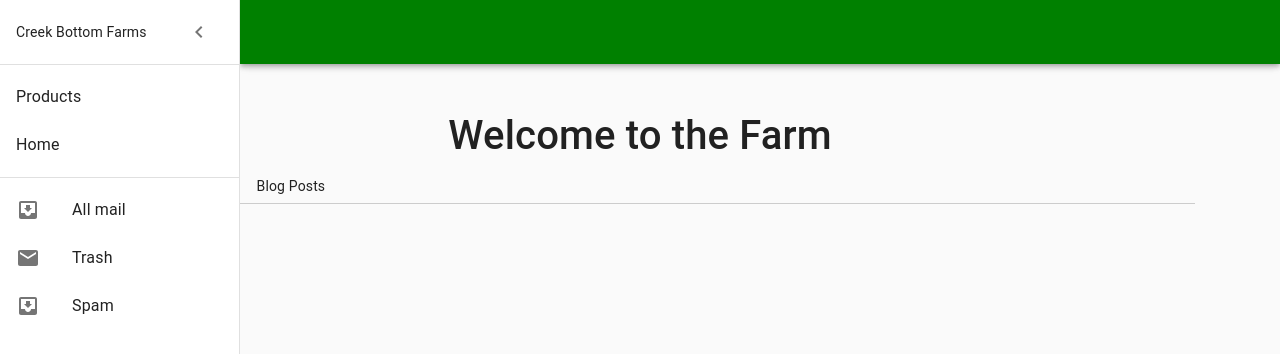
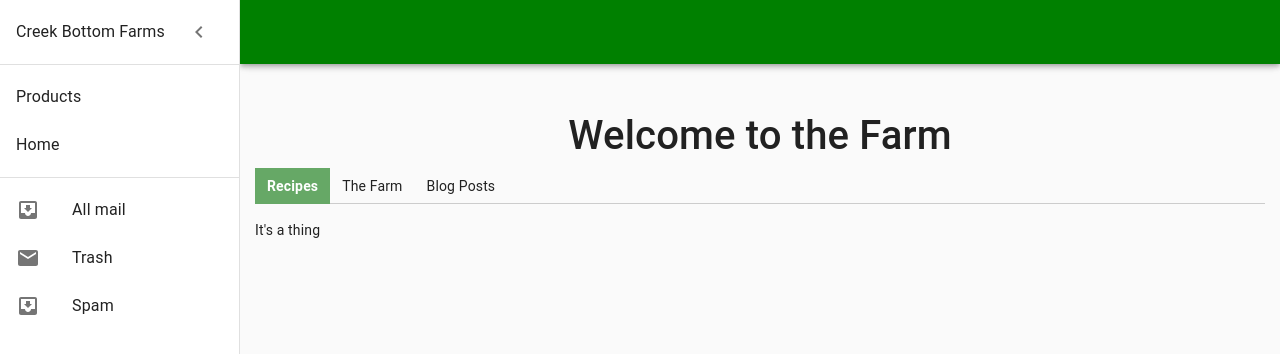
Before and after one commit to hjohnson120/urban_farms, a React (Create React App) app in the folder ClientApp/: page /home in a window 1280 px wide. Both pictures are taken after a click on the button "open drawer". Shown: the top 354 px of the page. Built offline with nearby package versions, Linux system fonts and the light colour scheme.

Commit message:
added sideNav open state to layout

```diff
--- a/ClientApp/src/components/Layout.jsx
+++ b/ClientApp/src/components/Layout.jsx
@@ -1,12 +1,49 @@
-import React, { Component } from 'react'
+import React, { useState } from 'react'
 import { Container } from 'reactstrap'
 import SideNav from './SideNavMenu/SideNav'
+import { makeStyles, useTheme } from '@material-ui/core/styles'
+import clsx from 'clsx'
 
 export function Layout(props) {
+  const [open, setOpen] = React.useState(false)
+
+  const drawerWidth = 240
+
+  const handleDrawerOpen = () => {
+    setOpen(true)
+  }
+
+  const handleDrawerClose = () => {
+    setOpen(false)
+  }
+
+  const useStyles = makeStyles(theme => ({
+    appContainerShift: {
+      width: `calc(100% - ${drawerWidth}px)`,
+      marginLeft: drawerWidth,
+      transition: theme.transitions.create(['margin', 'width'], {
+        easing: theme.transitions.easing.easeOut,
+        duration: theme.transitions.duration.enteringScreen,
+      }),
+    },
+  }))
+  const classes = useStyles()
+
   return (
     <div>
-      <SideNav />
-      <Container>{props.children}</Container>
+      <SideNav
+        open={open}
+        setOpen={setOpen}
+        handleDrawerClose={handleDrawerClose}
+        handleDrawerOpen={handleDrawerOpen}
+      />
+      <Container
+        className={clsx(classes.app, {
+          [classes.appContainerShift]: open,
+        })}
+      >
+        {props.children}
+      </Container>
     </div>
   )
 }
--- a/ClientApp/src/components/SideNavMenu/SideNav.jsx
+++ b/ClientApp/src/components/SideNavMenu/SideNav.jsx
@@ -77,18 +77,9 @@ const useStyles = makeStyles(theme => ({
   },
 }))
 
-export default function PersistentDrawerLeft() {
+export default function PersistentDrawerLeft(props) {
   const classes = useStyles()
   const theme = useTheme()
-  const [open, setOpen] = React.useState(false)
-
-  const handleDrawerOpen = () => {
-    setOpen(true)
-  }
-
-  const handleDrawerClose = () => {
-    setOpen(false)
-  }
 
   const menuLinks = [{ name: 'Products' }, { name: 'Home' }]
 
@@ -98,21 +89,21 @@ export default function PersistentDrawerLeft() {
       <AppBar
         position="fixed"
         className={clsx(classes.appBar, {
-          [classes.appBarShift]: open,
+          [classes.appBarShift]: props.open,
         })}
       >
         <Toolbar>
           <IconButton
             color="inherit"
             aria-label="open drawer"
-            onClick={handleDrawerOpen}
+            onClick={props.handleDrawerOpen}
             edge="start"
-            className={clsx(classes.menuButton, open && classes.hide)}
+            className={clsx(classes.menuButton, props.open && classes.hide)}
           >
             <MenuIcon />
           </IconButton>
           <Typography variant="h6" noWrap>
-            {!open && 'Creek Bottom Farms'}
+            {!props.open && 'Creek Bottom Farms'}
           </Typography>
         </Toolbar>
       </AppBar>
@@ -120,16 +111,14 @@ export default function PersistentDrawerLeft() {
         className={classes.drawer}
         variant="persistent"
         anchor="left"
-        open={open}
+        open={props.open}
         classes={{
           paper: classes.drawerPaper,
         }}
       >
         <div className={classes.drawerHeader}>
-          <Typography variant="h8" noWrap>
-            {open && 'Creek Bottom Farms'}
-          </Typography>
-          <IconButton onClick={handleDrawerClose}>
+          <Typography noWrap>{props.open && 'Creek Bottom Farms'}</Typography>
+          <IconButton onClick={props.handleDrawerClose}>
             {theme.direction === 'ltr' ? (
               <ChevronLeftIcon />
             ) : (
@@ -163,7 +152,7 @@ export default function PersistentDrawerLeft() {
       </Drawer>
       <main
         className={clsx(classes.content, {
-          [classes.contentShift]: open,
+          [classes.contentShift]: props.open,
         })}
       >
         <div className={classes.drawerHeader} />
```
